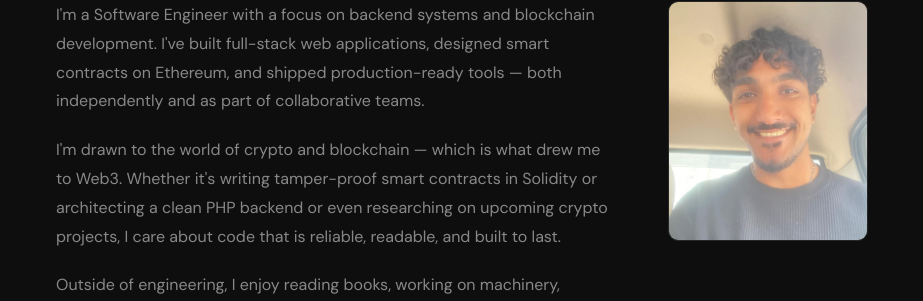
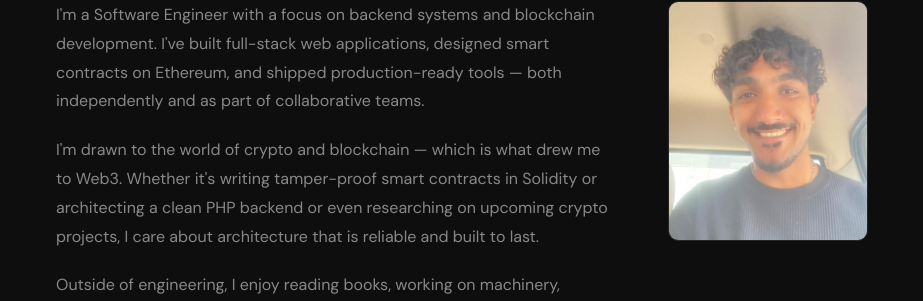
Before and after one commit to Teshbhatt/my-portfolio, a React (Create React App) app: page / in a window 1280 px wide. Shown: the part 934-1235 px from the top of the page, without its empty margins (178-1101 px from the left). Built offline with nearby package versions, Linux system fonts and the light colour scheme.

Commit message:
new changes

```diff
--- a/src/App.js
+++ b/src/App.js
@@ -451,7 +451,7 @@ I'm a Software Engineer with a focus on backend systems and blockchain developme
       </FadeIn>
       <FadeIn delay={0.2}>
         <p style={{ fontSize: 16, lineHeight: 1.8, color: c.muted, marginBottom: 20 }}>
-I'm drawn to the world of crypto and blockchain — which is what drew me to Web3. Whether it's writing tamper-proof smart contracts in Solidity or architecting a clean PHP backend or even researching on upcoming crypto projects, I care about code that is reliable, readable, and built to last.        </p>
+I'm drawn to the world of crypto and blockchain — which is what drew me to Web3. Whether it's writing tamper-proof smart contracts in Solidity or architecting a clean PHP backend or even researching on upcoming crypto projects, I care about architecture that is reliable and built to last.        </p>
       </FadeIn>
       <FadeIn delay={0.3}>
         <p style={{ fontSize: 16, lineHeight: 1.8, color: c.muted, marginBottom: 36 }}>
```
